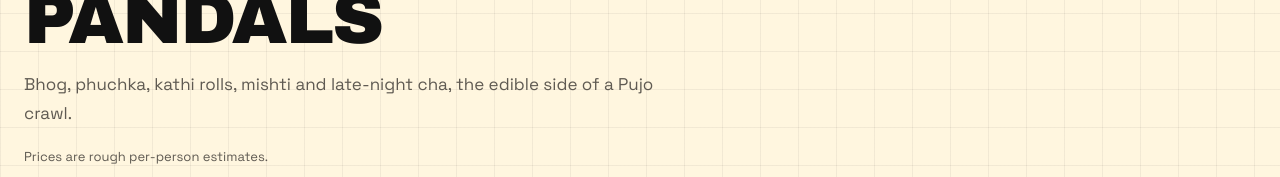
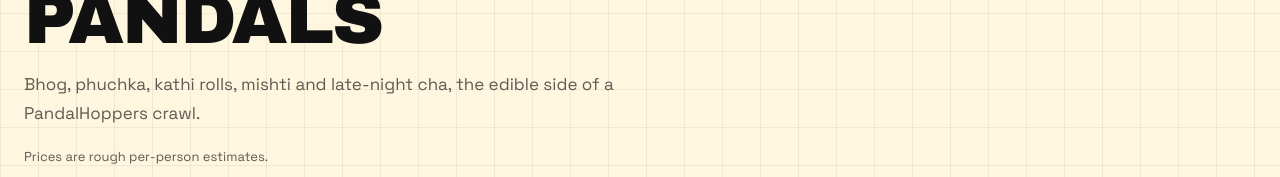
Before and after one commit to Sayantan-B-dev/Lv2_PandleHop, a Next.js app: page /food in a window 1280 px wide. Shown: the part 291-468 px from the top of the page. Built offline with nearby package versions, Linux system fonts and the light colour scheme; no server answers.

Commit message:
feat: build the food route

```diff
--- a/app/food/page.tsx
+++ b/app/food/page.tsx
@@ -7,7 +7,7 @@ export const dynamic = "force-dynamic";
 
 export const metadata: Metadata = {
   title: "Food Stops",
-  description: "Food stops for a Kolkata Pujo night: bhog, phuchka, rolls, mishti and late-night cha.",
+  description: "Food stops for a Kolkata PandalHoppers night: bhog, phuchka, rolls, mishti and late-night cha.",
 };
 
 export default async function FoodPage() {
@@ -19,7 +19,7 @@ export default async function FoodPage() {
           <p className="eyebrow">Food stops</p>
           <h1>Refuel between pandals</h1>
           <p>
-            Bhog, phuchka, kathi rolls, mishti and late-night cha, the edible side of a Pujo crawl.
+            Bhog, phuchka, kathi rolls, mishti and late-night cha, the edible side of a PandalHoppers crawl.
           </p>
         </div>
         <p className="note">Prices are rough per-person estimates.</p>
```
